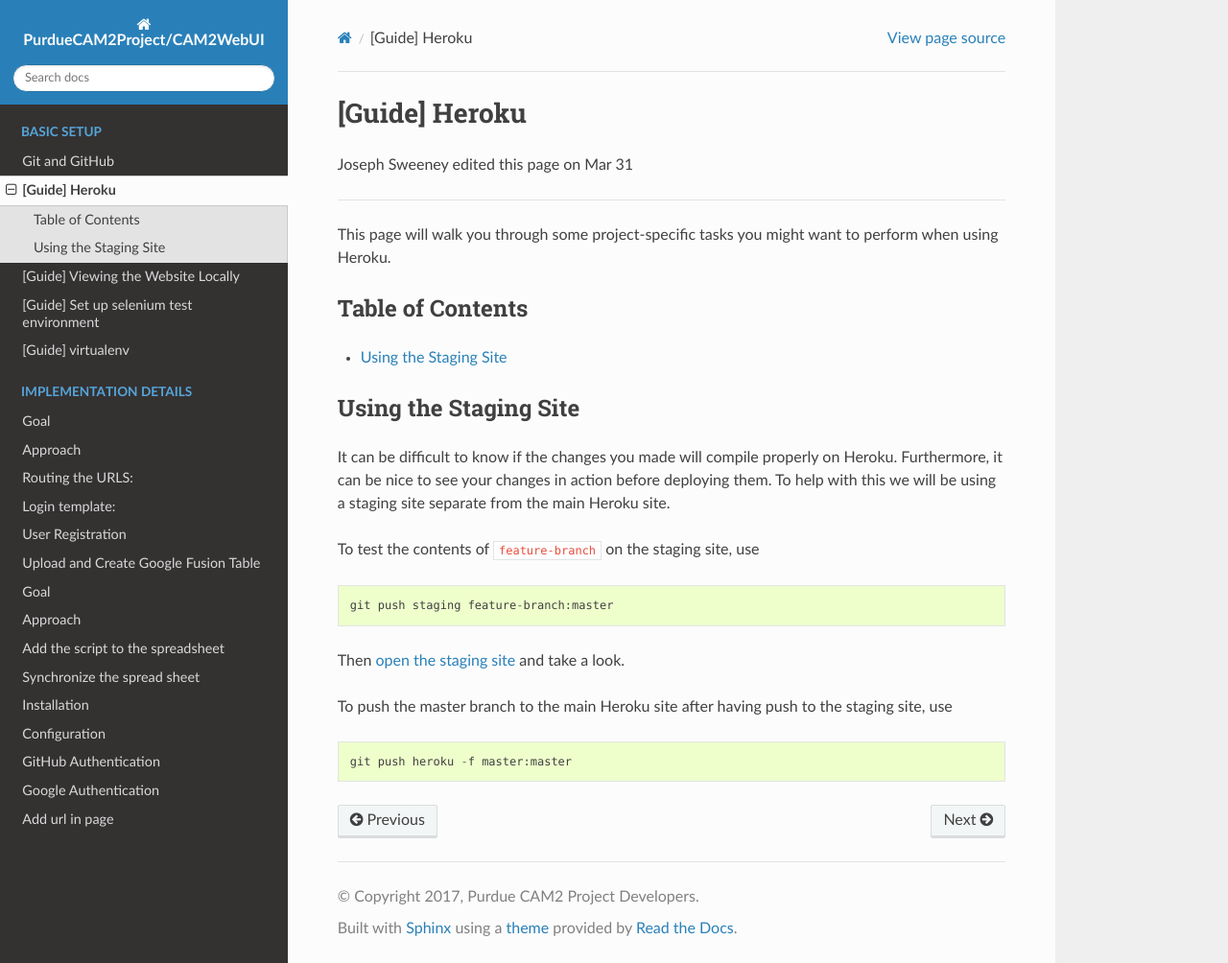
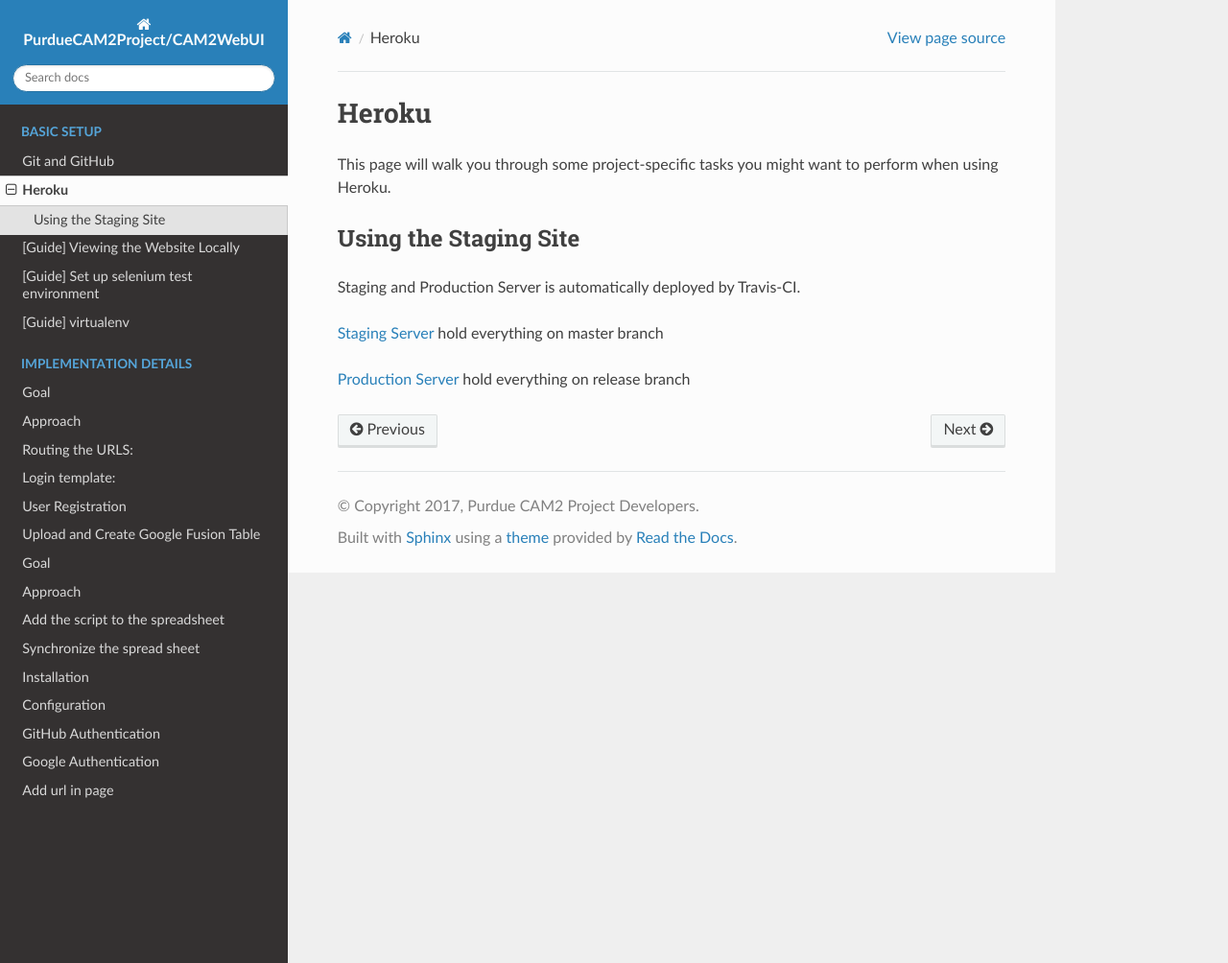
Before and after one commit to PurdueCAM2Project/CAM2WebUI, a Sphinx documentation site: the page built from docs/basicSetup/heroku.md, in a window 1280 px wide and 1004 px high. Shown: the whole window at 96% size. Built offline with Sphinx 7.4.7 and the Read the Docs theme 2.0.0, drawn with Linux system fonts in a browser that asks for light colours.

Commit message:
update heroku.md

````diff
--- a/docs/basicSetup/heroku.md
+++ b/docs/basicSetup/heroku.md
@@ -1,28 +1,11 @@
-# [Guide] Heroku
-Joseph Sweeney edited this page on Mar 31
-
-___
+# Heroku
 
 This page will walk you through some project-specific tasks you might want to perform when using Heroku.
 
-## Table of Contents
-
-+ [Using the Staging Site](#using-the-staging-site)
-
 ## Using the Staging Site
 
-It can be difficult to know if the changes you made will compile properly on Heroku. Furthermore, it can be nice to see your changes in action before deploying them. To help with this we will be using a staging site separate from the main Heroku site.
+Staging and Production Server is automatically deployed by Travis-CI.
 
-To test the contents of `feature-branch` on the staging site, use
+[Staging Server](http://cam2webui-staging.herokuapp.com) hold everything on master branch
 
-```
-git push staging feature-branch:master
-```
-
-Then [open the staging site](https://cam2webui-staging.herokuapp.com) and take a look.
-
-To push the master branch to the main Heroku site after having push to the staging site, use
-
-```
-git push heroku -f master:master
-```
+[Production Server](https://www.cam2project.net/) hold everything on release branch
````
